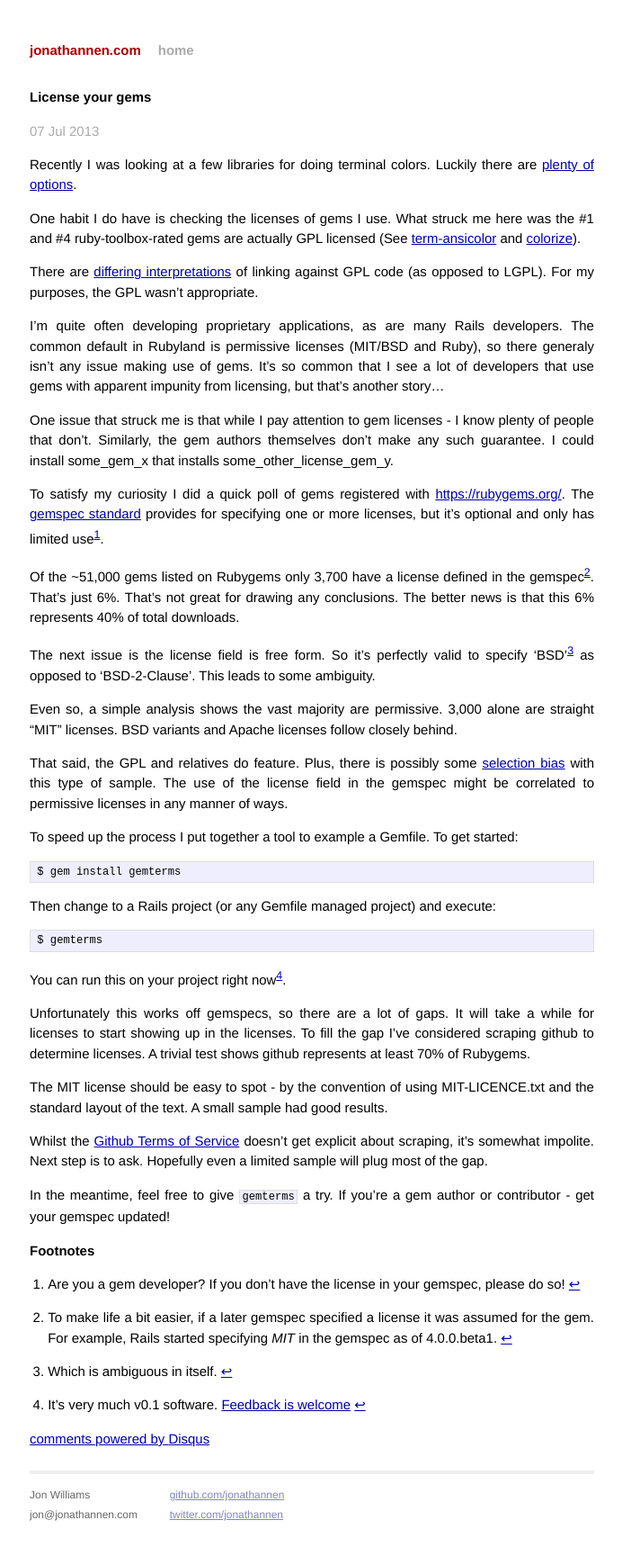
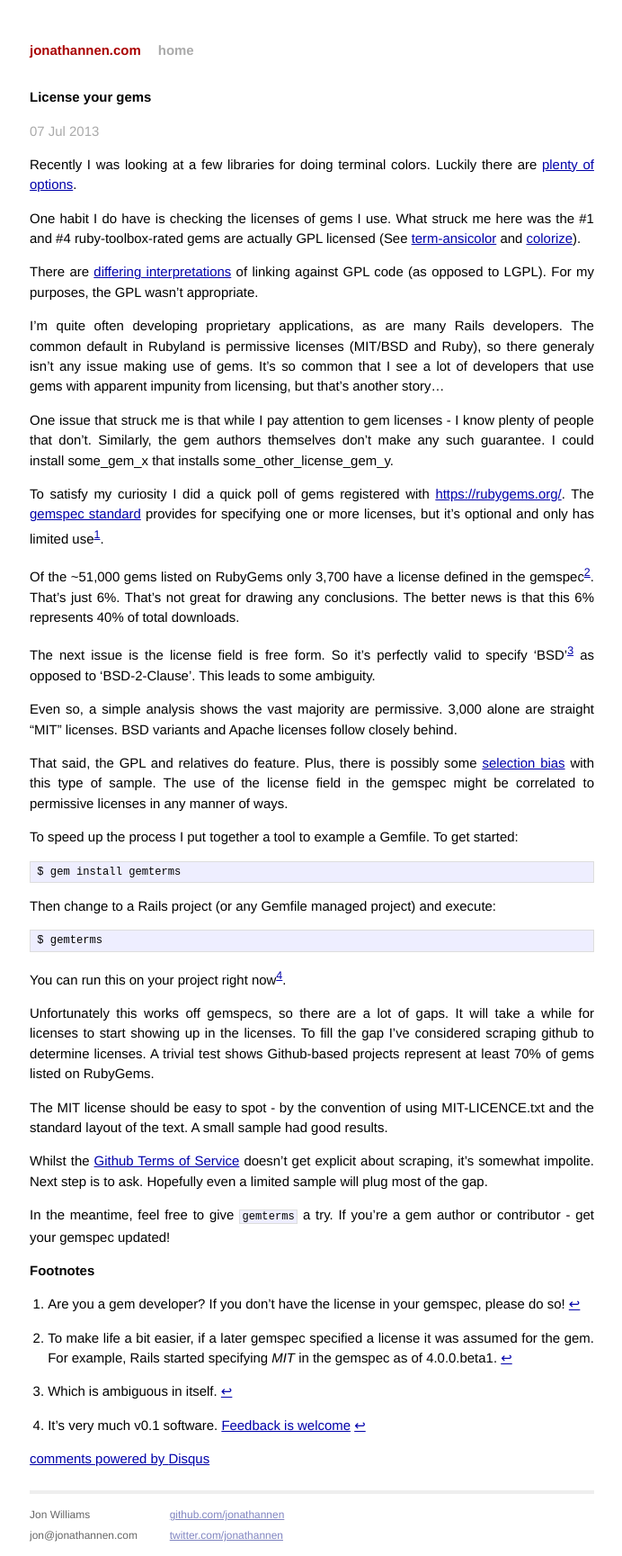
Before and after one commit to jonathannen/jonathannen.github.io, a Jekyll site: the page built from _posts/2013-07-07-license-your-gems.markdown, in a window 1280 px wide. Shown: the whole page at 90% size, without its empty margins (293-985 px from the left). Built offline with Jekyll 4.4.1, drawn with Linux system fonts in a browser that asks for light colours; comment, search, counter and statistics services are not loaded; before the commit the page ends 1707 px from its top, so only the background shows below that.

Commit message:
Ruby-G-ems

```diff
--- a/_posts/2013-07-07-license-your-gems.markdown
+++ b/_posts/2013-07-07-license-your-gems.markdown
@@ -16,7 +16,7 @@ One issue that struck me is that while I pay attention to gem licenses - I know
 
 To satisfy my curiosity I did a quick poll of gems registered with [https://rubygems.org/](https://rubygems.org/). The [gemspec standard](http://docs.rubygems.org/read/chapter/20) provides for specifying one or more licenses, but it's optional and only has limited use[^1].
 
-Of the ~51,000 gems listed on Rubygems only 3,700 have a license defined in the gemspec[^2]. That's just 6%. That's not great for drawing any conclusions. The better news is that this 6% represents 40% of total downloads.
+Of the ~51,000 gems listed on RubyGems only 3,700 have a license defined in the gemspec[^2]. That's just 6%. That's not great for drawing any conclusions. The better news is that this 6% represents 40% of total downloads.
 
 The next issue is the license field is free form. So it's perfectly valid to specify 'BSD'[^3] as opposed to 'BSD-2-Clause'. This leads to some ambiguity.
 
@@ -34,7 +34,7 @@ Then change to a Rails project (or any Gemfile managed project) and execute:
 
 You can run this on your project right now[^4].
 
-Unfortunately this works off gemspecs, so there are a lot of gaps. It will take a while for licenses to start showing up in the licenses. To fill the gap I've considered scraping github to determine licenses. A trivial test shows github represents at least 70% of Rubygems.
+Unfortunately this works off gemspecs, so there are a lot of gaps. It will take a while for licenses to start showing up in the licenses. To fill the gap I've considered scraping github to determine licenses. A trivial test shows Github-based projects represent at least 70% of gems listed on RubyGems.
 
 The MIT license should be easy to spot - by the convention of using MIT-LICENCE.txt and the standard layout of the text. A small sample had good results.
 
```
